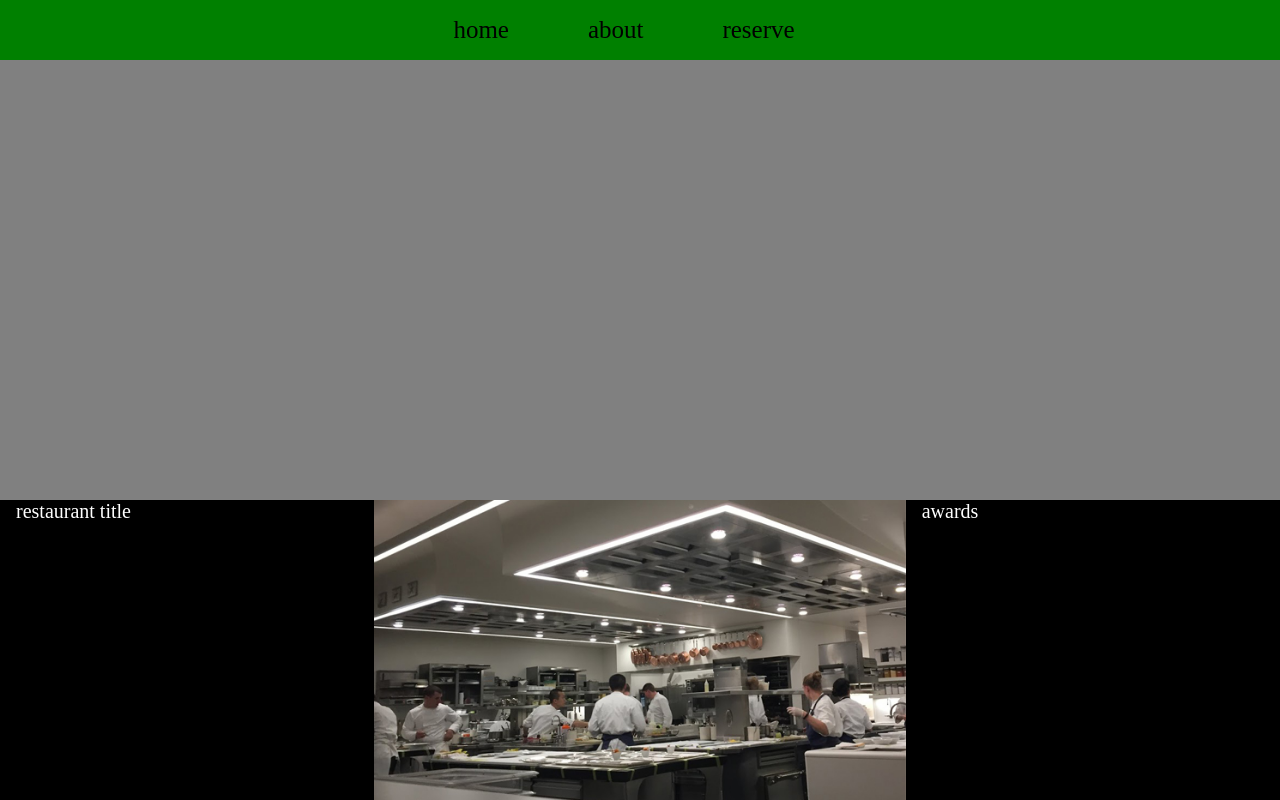
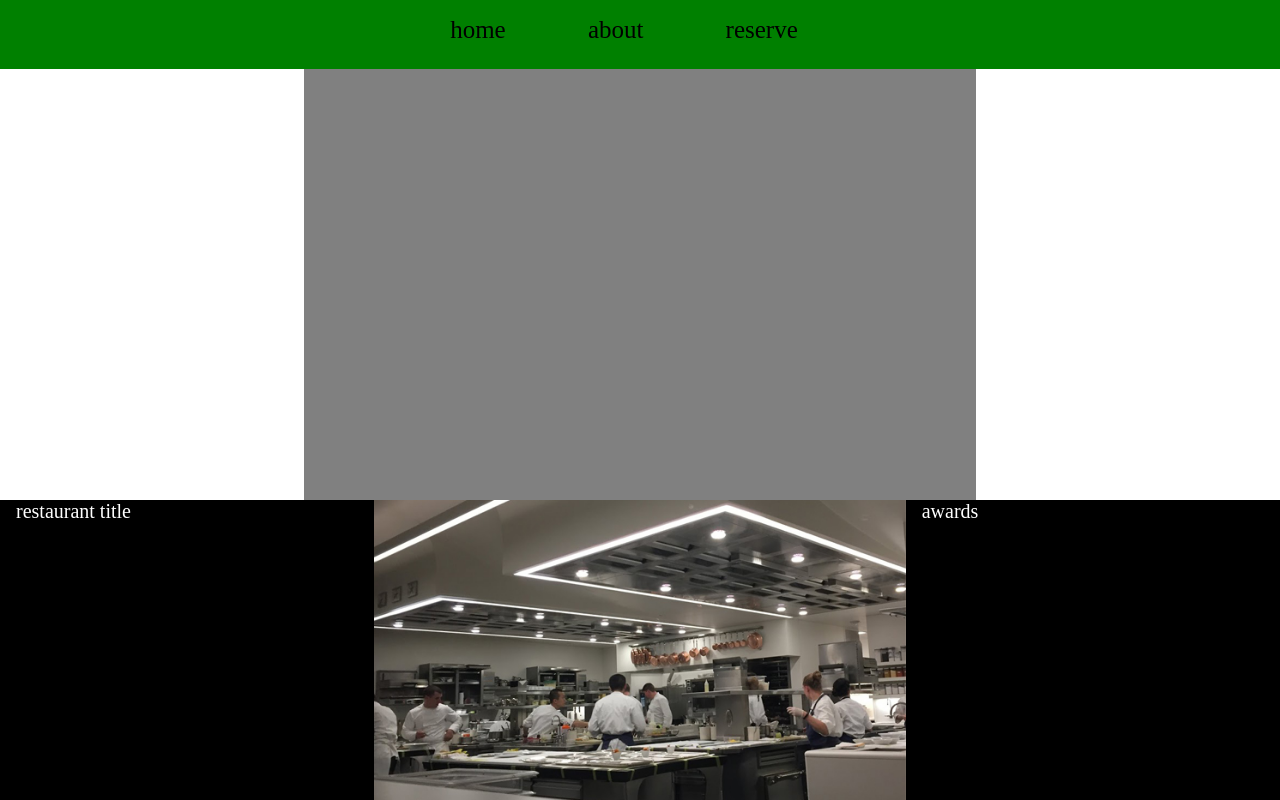
Before and after one commit to bambooOctopus/odin_restaurant_landing_page, a website built with webpack: page dist/index.html in a window 1280 px wide. Built offline with Linux system fonts and the light colour scheme.

Commit message:
fixed content-body width/padding

```diff
--- a/src/style.css
+++ b/src/style.css
@@ -11,6 +11,7 @@
 
     display: flex;
     flex-direction: column;
+    align-items: center;
 
 }
 
@@ -21,6 +22,7 @@
     display: flex;
     justify-content: center;
     align-items: center;
+    width: 100%;
 
 }
 
@@ -40,10 +42,12 @@
 
 .content-body {
     background-color: gray;
-
-    padding: 6rem 40rem;
+    padding: 2rem 5rem;
+    width: 40%;
     font-size: 20px;
-
+    display: flex;
+    align-items: center;
+    justify-content: center;
 }
 
 
@@ -52,11 +56,8 @@
     max-height: 300px;
     width: 100%;
     background-color: red;
-
     display: flex;
     justify-content: space-around;
-
-
   }
 
 
```
Also changed, not shown: dist/bundle.js.
